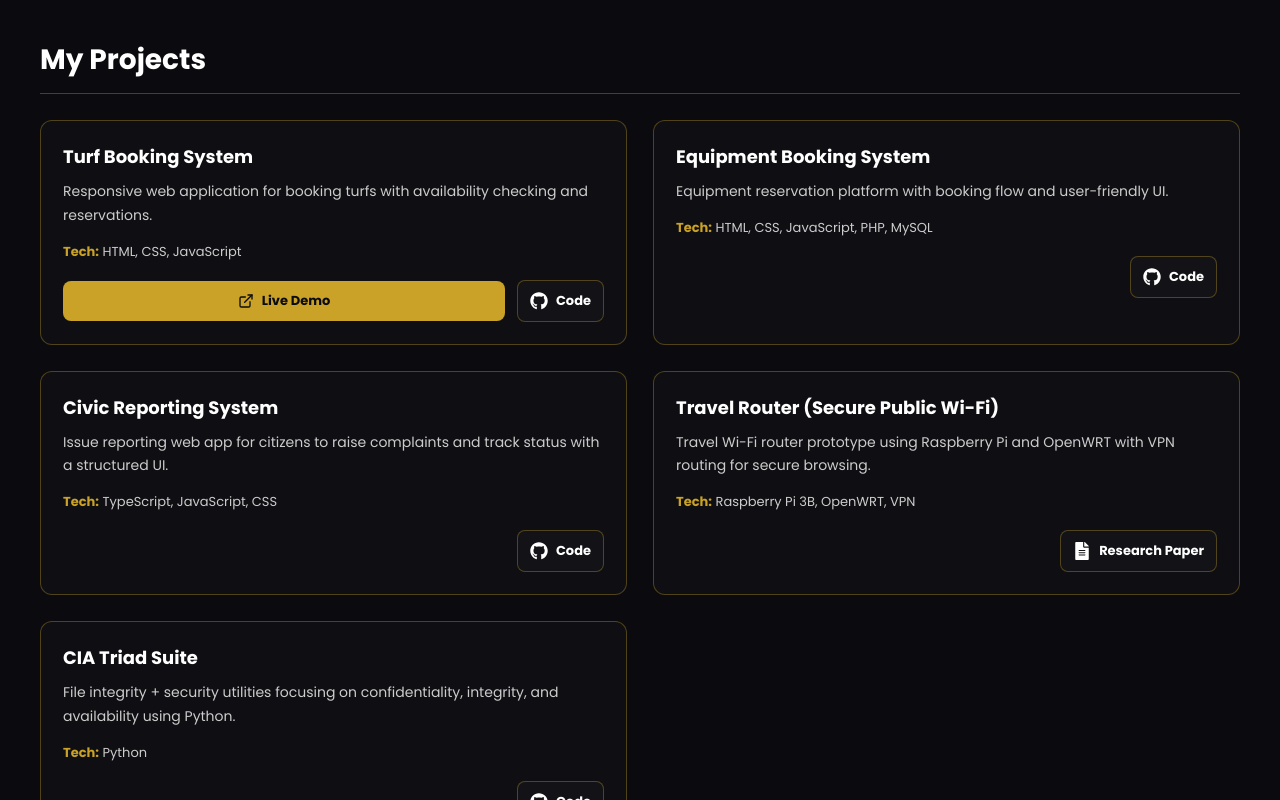
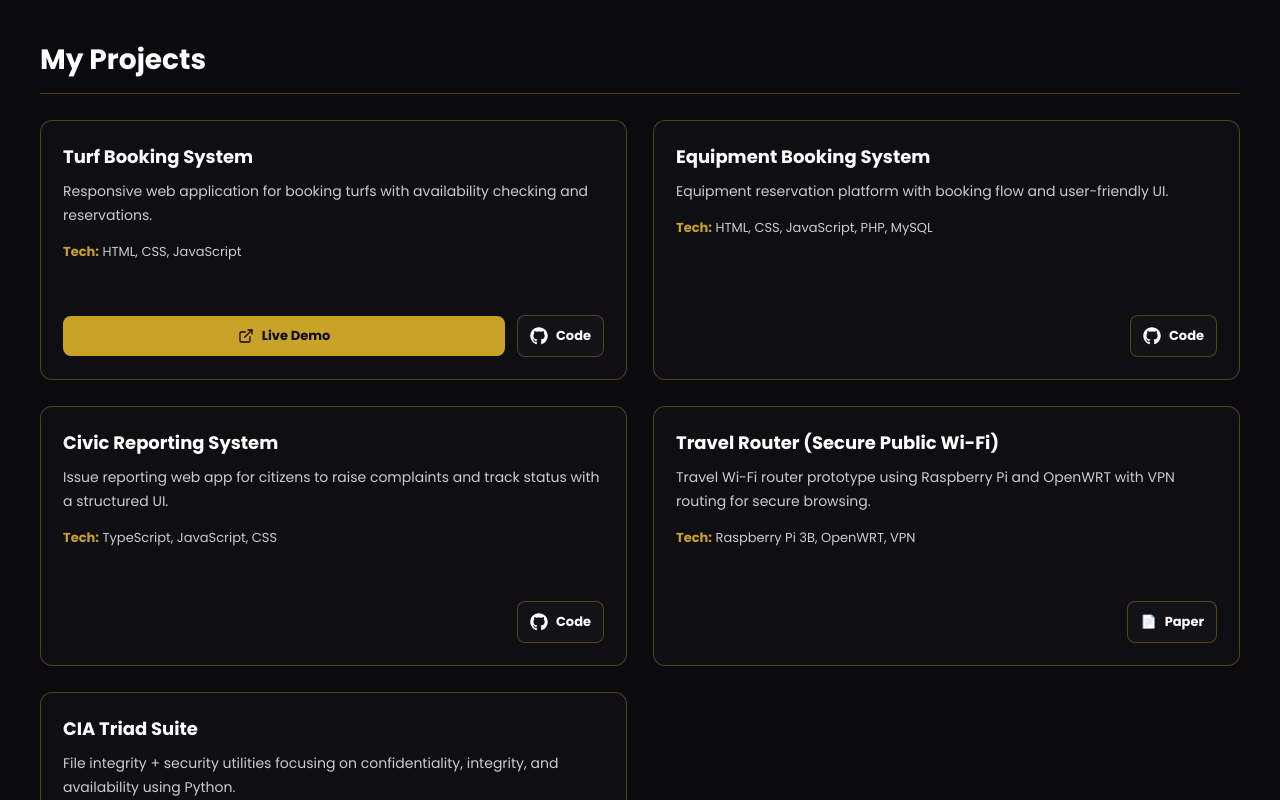
Before and after one commit to divyawebdesign/divya-portfolio, a React (Vite) app: page / in a window 1280 px wide. Shown: the part 1800-2600 px from the top of the page. Built offline with nearby package versions, Linux system fonts and the light colour scheme.

Commit message:
Updated code

```diff
--- a/src/components/Achievements.jsx
+++ b/src/components/Achievements.jsx
@@ -8,7 +8,7 @@ function Achievements() {
       title: "Research Paper Publication",
       desc: "Published research paper on Secure Travel Router focusing on enhancing privacy and security while using public WiFi networks.",
       icon: <FaFileAlt />,
-      link: "https://lnkd.in/g9PnxGJw",   // ✅ paper link
+      link: "https://pubs.aip.org/aip/acp/article-abstract/3345/1/020361/3376897/Enhancing-user-privacy-and-WiFi-security-of-travel?redirectedFrom=fulltext",   // ✅ paper link
       linkText: "Read Published Paper →"
     },
 
--- a/src/components/Footer.jsx
+++ b/src/components/Footer.jsx
@@ -11,10 +11,12 @@ function Footer() {
   ];
 
   const moreLinks = [
-    { name: "Education", href: "#education" },
-    { name: "Certifications", href: "#certifications" },
-    { name: "Contact", href: "#contact" },
-  ];
+  { name: "Education", href: "#education" },
+  { name: "Certifications", href: "#certifications" },
+  { name: "Achievements", href: "#achievements" }, // added
+  { name: "Contact", href: "#contact" },
+];
+
 
   return (
     <footer id="contact" style={styles.footer}>
@@ -89,8 +91,8 @@ function Footer() {
         {/* BOTTOM */}
         <div style={styles.bottom}>
           <p style={styles.bottomText}>
-            Designed by <span style={styles.gold}>Divya</span> • All rights
-            reserved.
+            © {new Date().getFullYear()} Designed by{" "}
+            <span style={styles.gold}>Divya</span>. All rights reserved.
           </p>
         </div>
       </div>
--- a/src/components/Hero.jsx
+++ b/src/components/Hero.jsx
@@ -4,6 +4,7 @@ function Hero() {
   return (
     <section id="home" style={styles.hero}>
       <div className="heroContainer heroWrap" style={styles.container}>
+
         {/* LEFT CONTENT */}
         <div style={styles.left}>
           <h1 className="heroTitle" style={styles.title}>
@@ -20,44 +21,24 @@ function Hero() {
           </p>
 
           <div className="heroBtns" style={styles.buttons}>
+
             {/* Download Resume */}
-            <a
-              href="/Divya-Resume.pdf"
-              download
-              style={{ textDecoration: "none" }}
-            >
-              <button
-                style={styles.secondaryBtn}
-                onMouseEnter={(e) => {
-                  e.currentTarget.style.borderColor = "#C9A227";
-                  e.currentTarget.style.color = "#C9A227";
-                }}
-                onMouseLeave={(e) => {
-                  e.currentTarget.style.borderColor = "rgba(201,162,39,0.65)";
-                  e.currentTarget.style.color = "#ffffff";
-                }}
-              >
+            <a href="/Divya-Resume.pdf" download style={{ textDecoration: "none" }}>
+              <button style={styles.secondaryBtn}>
                 Download Resume
               </button>
             </a>
 
             {/* Contact Me */}
             <a
-              href="mailto:divyasenthilkumar22@gmail.com?subject=Portfolio%20Contact%20-%20Divya&body=Hi%20Divya,%0A%0AI%20visited%20your%20portfolio%20and%20would%20like%20to%20connect.%0A%0AThanks,"
+              href="mailto:divyasenthilkumar22@gmail.com?subject=Portfolio%20Contact%20-%20Divya"
               style={{ textDecoration: "none" }}
             >
-              <button
-                style={styles.primaryBtn}
-                onMouseEnter={(e) => {
-                  e.currentTarget.style.filter = "brightness(1.05)";
-                }}
-                onMouseLeave={(e) => {
-                  e.currentTarget.style.filter = "brightness(1)";
-                }}
-              >
+              <button style={styles.primaryBtn}>
                 Contact Me
               </button>
             </a>
+
           </div>
         </div>
 
@@ -70,6 +51,7 @@ function Hero() {
             style={styles.profileImg}
           />
         </div>
+
       </div>
     </section>
   );
@@ -145,7 +127,6 @@ const styles = {
     cursor: "pointer",
     fontWeight: 600,
     borderRadius: "6px",
-    transition: "all 0.25s ease",
   },
 
   secondaryBtn: {
@@ -156,7 +137,6 @@ const styles = {
     cursor: "pointer",
     fontWeight: 600,
     borderRadius: "6px",
-    transition: "all 0.25s ease",
   },
 };
 
--- a/src/components/Projects.jsx
+++ b/src/components/Projects.jsx
@@ -1,4 +1,5 @@
-import { FaGithub, FaFileAlt } from "react-icons/fa";
+import "./projects.css";
+import { FaGithub } from "react-icons/fa";
 import { FiExternalLink } from "react-icons/fi";
 
 function Projects() {
@@ -10,7 +11,6 @@ function Projects() {
       live: "https://divyawebdesign.github.io/turf/",
       code: "https://github.com/divyawebdesign/turf",
     },
-
     {
       title: "Equipment Booking System",
       desc: "Equipment reservation platform with booking flow and user-friendly UI.",
@@ -18,7 +18,6 @@ function Projects() {
       live: "",
       code: "https://github.com/divyawebdesign/equipmentbooking",
     },
-
     {
       title: "Civic Reporting System",
       desc: "Issue reporting web app for citizens to raise complaints and track status with a structured UI.",
@@ -26,15 +25,13 @@ function Projects() {
       live: "",
       code: "https://github.com/divyawebdesign/civic-reporting-system",
     },
-
     {
       title: "Travel Router (Secure Public Wi-Fi)",
       desc: "Travel Wi-Fi router prototype using Raspberry Pi and OpenWRT with VPN routing for secure browsing.",
       tech: "Raspberry Pi 3B, OpenWRT, VPN",
       live: "",
-      paper: "https://lnkd.in/g9PnxGJw", // ✅ research paper instead of code
+      paper: "https://pubs.aip.org/aip/acp/article-abstract/3345/1/020361/3376897/Enhancing-user-privacy-and-WiFi-security-of-travel?redirectedFrom=fulltext",
     },
-
     {
       title: "CIA Triad Suite",
       desc: "File integrity + security utilities focusing on confidentiality, integrity, and availability using Python.",
@@ -46,33 +43,33 @@ function Projects() {
 
   return (
     <section id="projects" style={styles.projects}>
-      <div style={styles.container}>
+      <div className="projectsContainer" style={styles.container}>
         <h2 style={styles.heading}>My Projects</h2>
         <div style={styles.fullLine}></div>
 
-        <div style={styles.grid}>
+        <div className="projectsGrid" style={styles.grid}>
           {projects.map((p) => (
             <div
               key={p.title}
               style={styles.card}
               onMouseEnter={(e) => {
-                e.currentTarget.style.borderColor =
-                  "rgba(201,162,39,0.75)";
+                e.currentTarget.style.borderColor = "rgba(201,162,39,0.75)";
               }}
               onMouseLeave={(e) => {
-                e.currentTarget.style.borderColor =
-                  "rgba(201,162,39,0.35)";
+                e.currentTarget.style.borderColor = "rgba(201,162,39,0.35)";
               }}
             >
+              {/* ✅ Content wrapper (push buttons to bottom) */}
+              <div style={styles.content}>
                 <h3 style={styles.cardTitle}>{p.title}</h3>
                 <p style={styles.cardDesc}>{p.desc}</p>
 
                 <p style={styles.techLabel}>
                   <span style={styles.techBold}>Tech:</span> {p.tech}
                 </p>
+              </div>
 
               <div style={styles.btnRow}>
-                {/* Live demo only if exists */}
   {p.live ? (
     <a
       style={styles.btnPrimary}
@@ -87,20 +84,6 @@ function Projects() {
                   <div style={styles.emptySpace}></div>
                 )}
 
-                {/* Show Research Paper */}
-                {p.paper && (
-                  <a
-                    style={styles.codeLink}
-                    href={p.paper}
-                    target="_blank"
-                    rel="noreferrer"
-                  >
-                    <FaFileAlt style={{ fontSize: "18px" }} />
-                    <span>Research Paper</span>
-                  </a>
-                )}
-
-                {/* Show GitHub Code */}
                 {p.code && (
                   <a
                     style={styles.codeLink}
@@ -110,6 +93,17 @@ function Projects() {
                   >
                     <FaGithub style={{ fontSize: "18px" }} />
                     <span>Code</span>
+                  </a>
+                )}
+
+                {p.paper && (
+                  <a
+                    style={styles.codeLink}
+                    href={p.paper}
+                    target="_blank"
+                    rel="noreferrer"
+                  >
+                    📄 <span>Paper</span>
                   </a>
                 )}
               </div>
@@ -125,7 +119,6 @@ const styles = {
   projects: {
     padding: "80px 0",
   },
-
   container: {
     maxWidth: "1300px",
     margin: "0 auto",
@@ -150,6 +143,8 @@ const styles = {
     display: "grid",
     gridTemplateColumns: "repeat(2, minmax(0, 1fr))",
     gap: "26px",
+    maxWidth: "100%",
+    alignItems: "stretch",
   },
 
   card: {
@@ -158,6 +153,13 @@ const styles = {
     padding: "22px",
     background: "rgba(255,255,255,0.02)",
     transition: "border-color 0.25s ease",
+    display: "flex",
+    flexDirection: "column",
+    minHeight: "260px",
+  },
+
+  content: {
+    flex: 1,
   },
 
   cardTitle: {
@@ -198,6 +200,7 @@ const styles = {
     alignItems: "center",
     justifyContent: "center",
     gap: "8px",
+    textAlign: "center",
     padding: "10px 12px",
     borderRadius: "8px",
     backgroundColor: "#C9A227",
--- a/src/components/Skills.jsx
+++ b/src/components/Skills.jsx
@@ -151,11 +151,12 @@ tabUnderline: {
 
 
   row: {
-    display: "flex",
-    flexWrap: "wrap",
+    display: "grid",
+    gridTemplateColumns: "repeat(auto-fit, minmax(190px, 1fr))",
     gap: "14px",
     width: "100%",
   },
+
 
   skillCard: {
     display: "flex",
--- a/src/components/hero.css
+++ b/src/components/hero.css
@@ -15,19 +15,18 @@
     width: 100%;
   }
 
-  /* Make circular image */
+  /* PERFECT circular image */
   .heroImg {
     width: 180px !important;
     height: 180px !important;
     border-radius: 50% !important;
     object-fit: cover !important;
-    max-width: none !important;
   }
 
 }
 
+@media (max-width: 560px) {
 
-@media (max-width: 560px) {
   .heroContainer {
     padding: 0 20px !important;
   }
@@ -42,15 +41,14 @@
 
   .heroBtns {
     flex-direction: column !important;
-    width: 100% !important;
+    align-items: center;
+    gap: 12px;
   }
 
+  /* Buttons centered but NOT full width */
   .heroBtns button {
-    width: 100% !important;
+    max-width: 260px;
+    width: auto !important;
   }
 
-  .heroImg {
-    max-width: 100% !important;
-    height: 360px !important;
-  }
 }
--- a/src/components/skills.css
+++ b/src/components/skills.css
@@ -7,10 +7,6 @@
   }
 
   /* convert flex row into grid ONLY on mobile */
-  #skills div[style*="flex-wrap"] {
-    display: grid !important;
-    grid-template-columns: repeat(2, 1fr) !important;
-    gap: 12px !important;
-  }
+
 
 }
```
Lines whose indentation alone changed are shown as unchanged.
